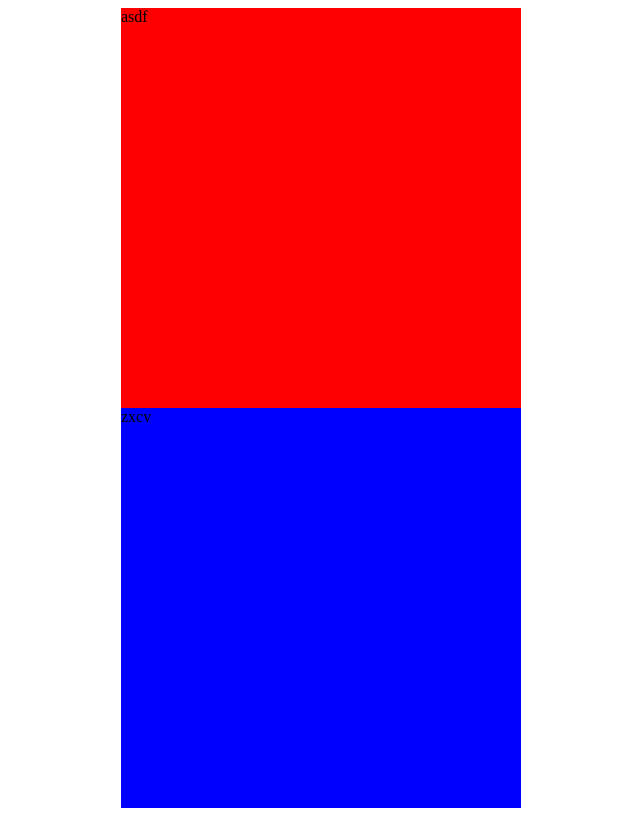
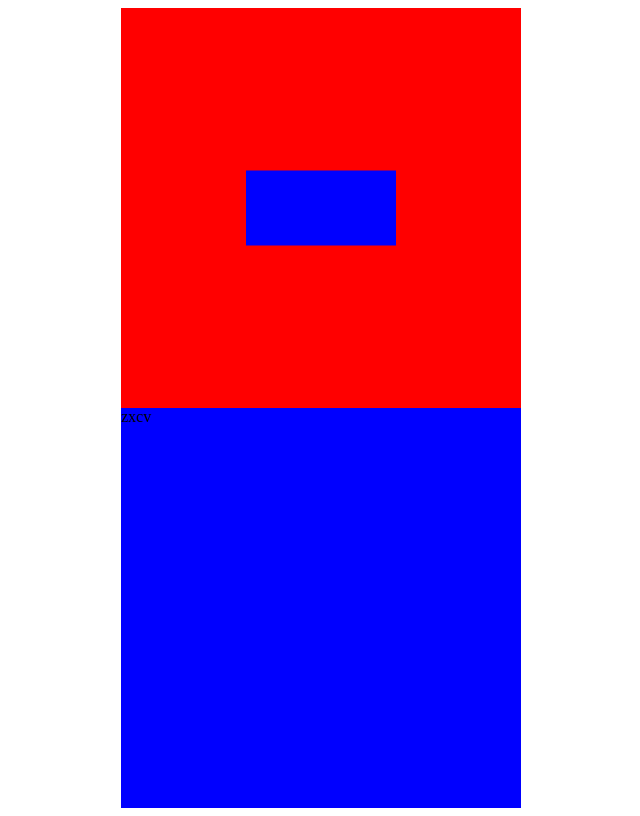
Before and after one commit to jhaglund/jCircle, a plain HTML site: page www/public/index.html in a window 1280 px wide. Shown: the whole page, without its empty margins (319-959 px from the left). Drawn offline with Linux system fonts and the light colour scheme.

Commit message:
romanblack outputs radians now, and there is a rotating rectangle

```diff
--- a/www/public/index.html
+++ b/www/public/index.html
@@ -21,7 +21,7 @@
 <body>
 
 
-<div id="circular1">asdf</div>
+<div id="circular1"><canvas id="canvas1" height="400" width="400"></canvas></div>
 <div id="circular2">zxcv</div>
 
 <script src="/js/libs/jquery.min.js"></script>
@@ -34,38 +34,63 @@
   //define the plugin action
   $.fn.jCircle = function( callback ) {
     $.each(this, function(i, elem){
-      var previousDegree = 0 //start at the top
+      var previousRadian = 0 //start at the top
         , $elem = $(elem)
           //determine the center of the element, cache
         , circleCenterX = parseInt( $elem.height() / 2 )
         , circleCenterY = parseInt( $elem.width() / 2 )
         , centerOffsetX = function(x){ return x - elem.offsetLeft - circleCenterX; }
-        , centerOffsetY = function(y){ return y - elem.offsetTop - circleCenterY; };
+        , centerOffsetY = function(y){ return (y - elem.offsetTop - circleCenterY) *-1; };
 
       //bind the mousemove action to the element
       $elem.bind('mousemove',function(e){
         //e.pageX e.pageY are from the edge of the document, we need relative to this element's center
-        //get the degree of the current position
-        var currentDegree = romanblack( centerOffsetX(e.pageX), centerOffsetY(e.pageY) )
-          , direction = (previousDegree > currentDegree) //clockwise == true
+        //get the radian of the current position
+        var currentRadian = romanblack( centerOffsetX(e.pageX), centerOffsetY(e.pageY) )
+          , direction = (previousRadian < currentRadian) //clockwise == true
           , velocity = 1;
-        callback($elem, direction, currentDegree, velocity);
-        previousDegree = currentDegree;
+        callback($elem, direction, currentRadian, velocity);
+        previousRadian = currentRadian;
       });
     });
     return this;
   };
 }(jQuery));
 
-//include jCircle-01.js
-var callback = function($elem, direction, degree, velocity)
+var canvas = document.getElementById('canvas1')
+  , context = canvas.getContext('2d');
+var rectWidth = 150;
+var rectHeight = 75;
+var translatedX = canvas.width/2
+  , translatedY = canvas.height/2;
+
+// translate context to center of canvas
+var drawbox = function(rotationRads){
+  canvas.width = canvas.width;
+  context.translate( translatedX, translatedY);
+  context.rotate(rotationRads);
+  context.fillStyle = 'blue';
+  context.fillRect(rectWidth/-2, rectHeight/-2, rectWidth, rectHeight);
+};
+
+//callback that gets fired
+var callback1 = function($elem, direction, radian, velocity)
 {
-  $elem.text("direction: "+direction +" degree:"+ degree+" velocity"+ velocity);
+  drawbox(radian);
+  return;
+};
+//setup the first box and jCircle event
+drawbox(0);
+$('#circular1').jCircle(callback1);
+
+var callback2 = function($elem, direction, radian, velocity)
+{
+  $elem.text("direction: "+direction +" radian:"+ radian+" velocity"+ velocity);
   return;
 };
 //when a circular UI event starts in the #circular1 div, callback will be triggered
-$('#circular1').jCircle(callback);
-$('#circular2').jCircle(callback);
+$('#circular1').jCircle(callback1);
+$('#circular2').jCircle(callback2);
 
 </script>
 </body>
--- a/www/public/js/mylibs/romanblack.js
+++ b/www/public/js/mylibs/romanblack.js
@@ -1,4 +1,7 @@
-var romanblack = function( x, y ){
+var radianConv = Math.PI/180
+  , romanblack = function( x, y ){
+  // http://www.romanblack.com/integer_degree.htm
+  // ^^ thanks! ^^
   // Fast XY vector to integer degree algorithm - Jan 2011 www.RomanBlack.com
   // Converts any XY values including 0 to a degree value that should be
   // within +/- 1 degree of the accurate value without needing
@@ -79,5 +82,5 @@ var romanblack = function( x, y ){
       degree = (360 - degree);
     }
   }
-  return degree;
+  return degree*radianConv;
 }
```
